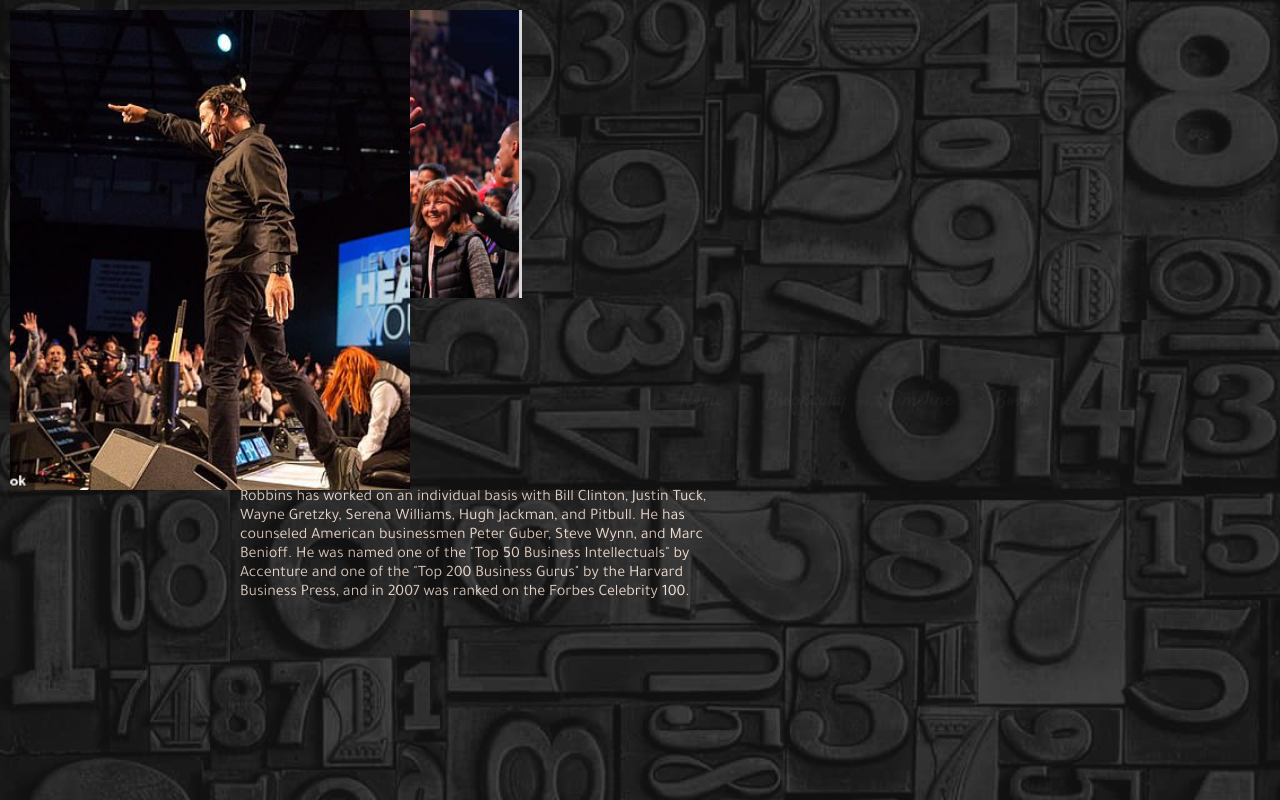
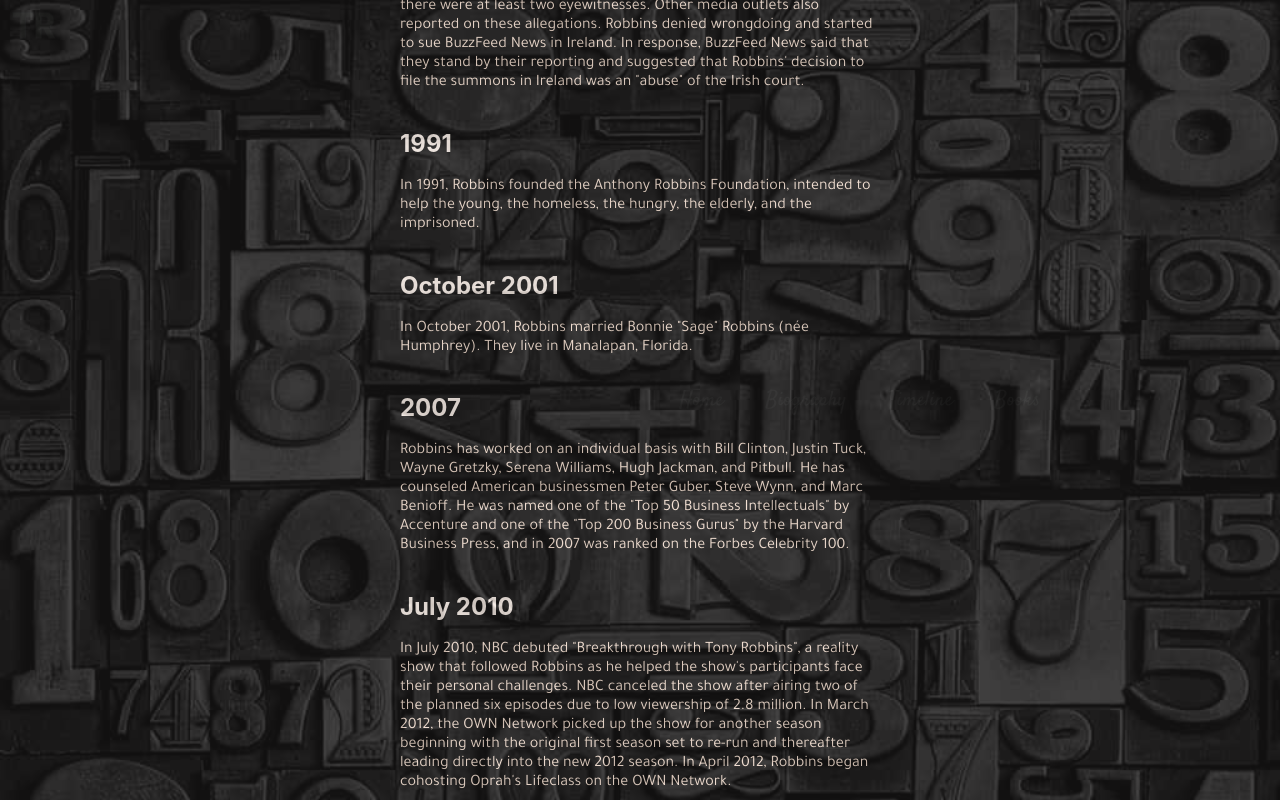
Before and after one commit to FormidablePencil/tonyR-timeline, a React (Create React App) app: page /timeline in a window 1280 px wide. Built offline with nearby package versions, Linux system fonts and the light colour scheme.

Commit message:
added animation for TR logo

```diff
--- a/src/Routes.tsx
+++ b/src/Routes.tsx
@@ -3,6 +3,7 @@
 import Biography from "./biography";
 import Books from "./books";
 import Home from "./home";
+import TonyImageLogo from "./home/components/tony-image-logo";
 import FadeAnim from "./reusables/fade-anim";
 import Navbar from "./reusables/navbar";
 import ScrollToTop from "./reusables/scroll-to-top";
@@ -13,7 +14,11 @@
   const { pathname } = useLocation();
   return (
     <div>
-      {pathname !== "/" && <Navbar setSelectedNav={setSelectedNav} />}
+      {pathname !== "/" ? (
+        <Navbar setSelectedNav={setSelectedNav} />
+      ) : (
+        <TonyImageLogo selectedNav={selectedNav} />
+      )}
       <ScrollToTop />
       <Switch>
         <Route
--- a/src/biography/index.tsx
+++ b/src/biography/index.tsx
@@ -1,6 +1,6 @@
 import TopPresent from "../reusables/top-present";
 import bioImage from "../assets/imgs/autobiography.jpg";
-import "../styles/utilities.sass";
+import "./index.scoped.sass"
 import bioData from "../staticData/bio";
 
 function Biography() {
@@ -16,11 +16,12 @@
 
 const RenderBioContent = () => (
   <div className="bio-container">
+    <h1>About Anthony Robbins</h1>
     <p className="bio">{bioData.bio}</p>
 
     {bioData.moreContent.map(({ title, paragraph }) => (
       <div className="more-content">
-        <h3>{title}</h3>
+        <h2>{title}</h2>
         <p>{paragraph}</p>
       </div>
     ))}
--- /dev/null
+++ b/src/home/components/tony-image-logo/index.scoped.sass
@@ -0,0 +1,22 @@
+
+img
+  height: 5em
+  width: 6em
+  position: fixed
+  z-index: 2
+  top: 10px
+  left: 10px
+
+.que-fade-anim
+  opacity: 0
+  transition: opacity 300ms
+
+.que-fadein-anim
+  animation: fade 300ms
+  animation-direction: reverse
+
+@keyframes fade
+  from
+    opacity: 1
+  to
+    opacity: 0
--- /dev/null
+++ b/src/home/components/tony-image-logo/index.tsx
@@ -0,0 +1,17 @@
+import "./index.scoped.sass";
+
+function TonyImageLogo({ selectedNav }) {
+  return (
+    <img
+      className={`${
+        selectedNav !== "/" && selectedNav !== null
+          ? "que-fade-anim"
+          : "que-fadein-anim"
+      }`}
+      src={require("../../../assets/imgs/TR.png").default}
+      alt="T.R."
+    />
+  );
+}
+
+export default TonyImageLogo;
--- a/src/reusables/navbar/index.scoped.sass
+++ b/src/reusables/navbar/index.scoped.sass
@@ -35,12 +35,12 @@
   visibility: hidden
 
 img
-  height: 5em
-  width: 5em
-  position: fixed
+  height: 2em
+  width: 3em
+  // position: fixed
   z-index: 2
-  top: 10px
-  left: 10px
+  // top: 10px
+  // left: 10px
 
 .hide
   transform: translateY(0)
--- a/src/reusables/navbar/index.tsx
+++ b/src/reusables/navbar/index.tsx
@@ -8,13 +8,13 @@
   let history = useHistory();
 
   useEffect(() => setSelectedNav(null), [pathname, setSelectedNav]);
-  useEffect(() => setHideNavbar(false), [pathname]);
+  useEffect(() => setHideNavbar(false), [pathname, setHideNavbar]);
 
   const navigate = (navigateTo) => {
     if (navigateTo === "/") setHideNavbar(true);
     else setHideNavbar(false);
     setSelectedNav(navigateTo);
-    setTimeout(() => history.push(navigateTo), 1000);
+    setTimeout(() => history.push(navigateTo), 700);
   };
 
   return (
@@ -24,6 +24,7 @@
           hideNavbar ? "hide" : "show"
         } container`}
       >
+        <img src={require("../../assets/imgs/TR.png").default} alt="T.R." />
         <div className="inner-container">
           <p className="nav-item" onClick={() => navigate("/")}>
             Home
@@ -39,7 +40,6 @@
           </p>
         </div>
       </div>
-      <img src={require("../../assets/imgs/TR.png").default} alt="T.R." />
     </div>
   );
 }
--- a/src/timeline/index.scoped.sass
+++ b/src/timeline/index.scoped.sass
@@ -11,26 +11,3 @@
   padding-top: 5em
   display: flex
   flex-direction: column
-  @extend .container-width
-
-.row
-  height: 30em
-  width: 100%
-  margin: 0 0 10em 0
-  position: relative
-  display: flex
-  justify-content: space-between
-  align-items: flex-end
-
-  img
-    object-fit: cover
-
-  img.image-1
-
-  .text-content
-    position: absolute
-
-    h2
-      margin-top: 0
-
-    p.paragraph
--- a/src/timeline/index.tsx
+++ b/src/timeline/index.tsx
@@ -19,20 +19,20 @@
 
 const TimelineContent = (): any => {
   return contentRows.map((row) => (
-    <div className="row" key={row.images.toString()}>
+    <div key={row.images.toString()}>
       <div className="text-content" style={{ ...row.contentStyles }}>
         <h2>{row.date}</h2>
         <p className="paragraph">{row.content}</p>
       </div>
-      {row.images.map((item, index) => (
-        <img
-          key={item.image.toString()}
-          className={`image-${index}`}
-          style={item.imageStyles}
-          src={item.image}
-          alt={item.alt}
-        />
-      ))}
+      {/* {row.images.map((item, index) => ( */}
+      {/*   <img */}
+      {/*     key={item.image.toString()} */}
+      {/*     className={`image-${index}`} */}
+      {/*     style={item.imageStyles} */}
+      {/*     src={item.image} */}
+      {/*     alt={item.alt} */}
+      {/*   /> */}
+      {/* ))} */}
     </div>
   ));
 };
```
